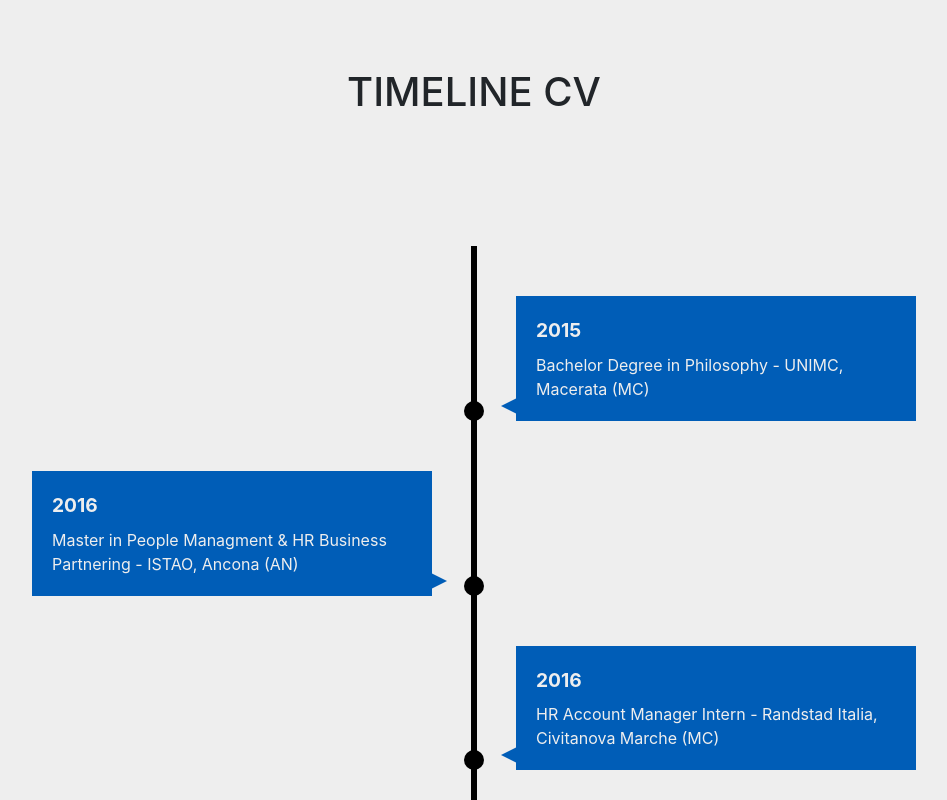
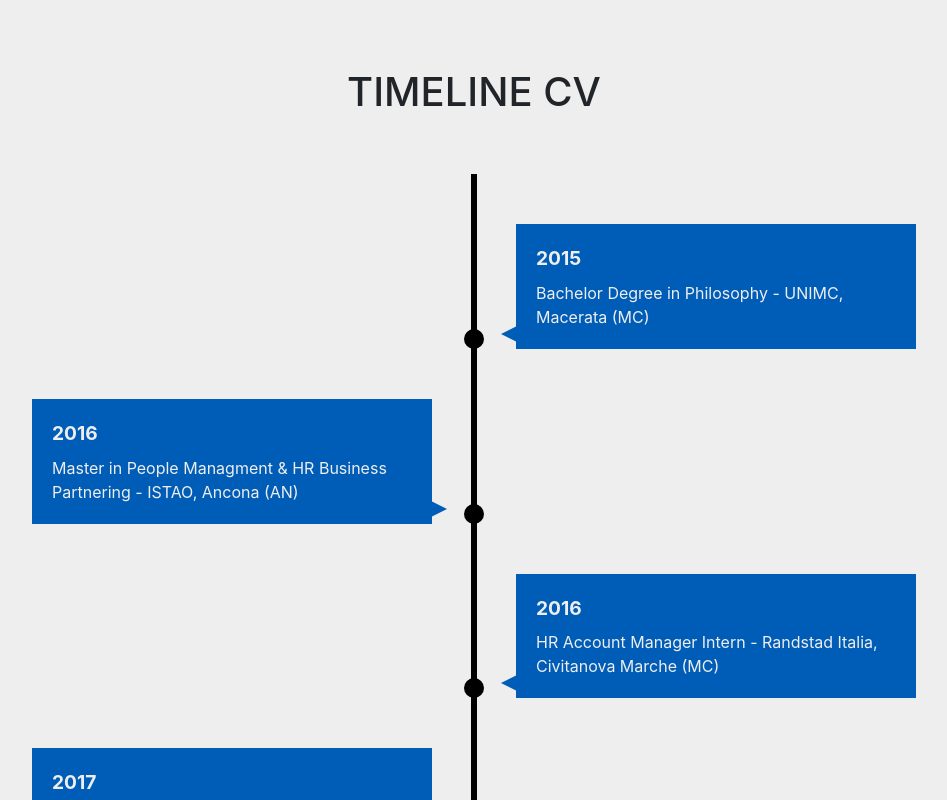
Before and after one commit to GiovanniTidei/GiovanniTidei.github.io, a plain HTML site: page index.html in a window 1280 px wide. Shown: the part 1580-2380 px from the top of the page, without its empty margins (166-1113 px from the left). Drawn offline with nearby package versions, Linux system fonts and the light colour scheme.

Commit message:
Update index.html

```diff
--- a/index.html
+++ b/index.html
@@ -199,7 +199,7 @@
         </div>
 
 
-        <section class="timeline" style="margin-top: 80px;">
+        <section class="timeline">
             <ul>
                 <li>
                     <div>
```
